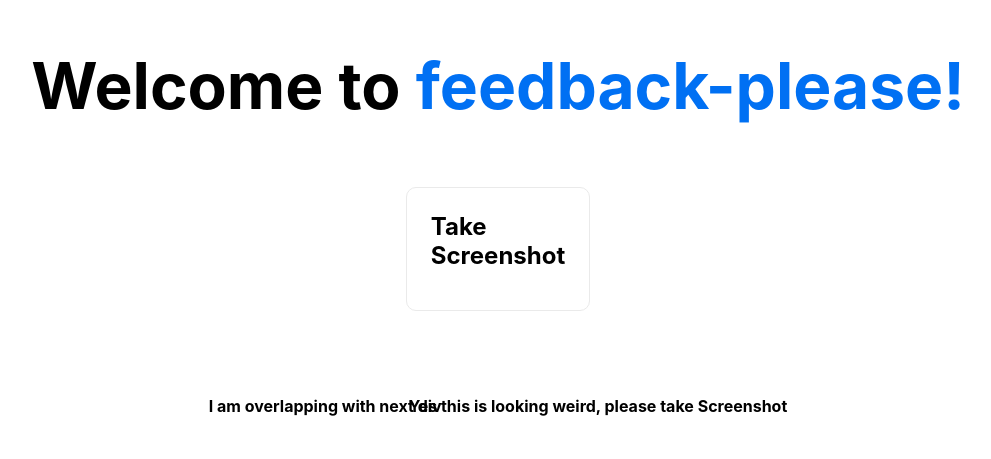
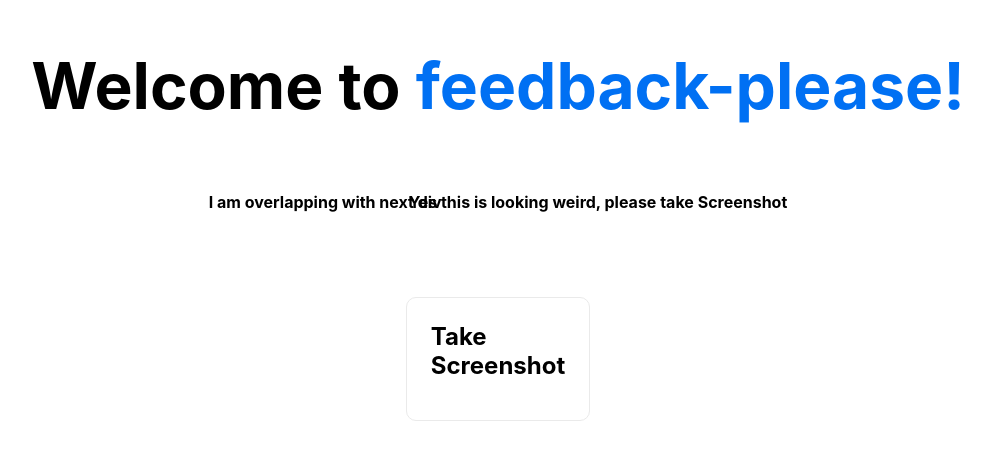
Before and after one commit to Sagarpreet/feedback-please, a Next.js app in the folder feedback-please/: page / in a window 1280 px wide. Shown: the part 157-616 px from the top of the page, without its empty margins (142-1133 px from the left). Built offline with nearby package versions, Linux system fonts and the light colour scheme.

Commit message:
still working

```diff
--- a/feedback-please/pages/index.js
+++ b/feedback-please/pages/index.js
@@ -1,7 +1,7 @@
 import Head from 'next/head';
 import * as Pico from "@gripeless/pico";
 import { useState } from 'react';
-import { motion } from 'framer-motion';
+import { motion, AnimatePresence } from 'framer-motion';
 
 export default function Home() {
 
@@ -20,18 +20,6 @@ export default function Home() {
         </h1>
 
 
-        <div className="grid">
-          <a className="card" onClick={() => {
-          Pico.objectURL(window).then((blob) => {
-            console.log(blob);
-            setImgState(blob);
-            URL.revokeObjectURL(blob);
-
-          })
-          }}>
-            <h3>Take Screenshot</h3>
-          </a>
-        </div>
 
         <div className="grid">
             <div style={{width: '200px', whiteSpace: 'nowrap'}}>
@@ -42,13 +30,30 @@ export default function Home() {
             </div>
         </div>
 
-        {/*  style={{position: 'absolute', right: '5px' , top:'5px'}} */}
-        { imgState &&  <motion.div
-        key={imgState.value}
-              initial={{x: -200, y: 500, opacity: 0, position: 'absolute' }}
-              animate={{x:0, y: 0, opacity: 1 , position: 'absolute', right: '5px' , top:'5px'}}
-              transition={{ duration: 0.5 }}
-       ><img src={`${imgState.value}`} height='100px' width='200px' border='1px solid lightgrey'></img></motion.div>}
+        <div className="grid">
+          <a className="card" onClick={() => {
+          Pico.objectURL(window).then((blob) => {
+            console.log(blob);
+            setImgState(blob);
+            URL.revokeObjectURL(blob);
+            setTimeout(() => {setImgState(null)}, 2500);
+          })
+          }}>
+            <h3>Take Screenshot</h3>
+          </a>
+        </div>
+
+        { imgState &&
+        <AnimatePresence>
+        <motion.img src={`${imgState && imgState.value}`}
+                key={imgState.value}
+                style={{border: '1px solid lightgrey' }}
+                initial={{x: -200, y: 500, opacity: 0.8, position: 'absolute',  height: '1000px', width:'2000px'}}
+                animate={{x:0, y: 0, opacity: 1 , position: 'absolute', right: '5px' , top:'5px', height: '100px', width:'200px' }}
+                exit={{ x: -400, scale: 2, opacity: 1 }}
+                transition={{ duration: 0.6 }}
+        ></motion.img>
+        </AnimatePresence>}
 
       </main>
 
```
